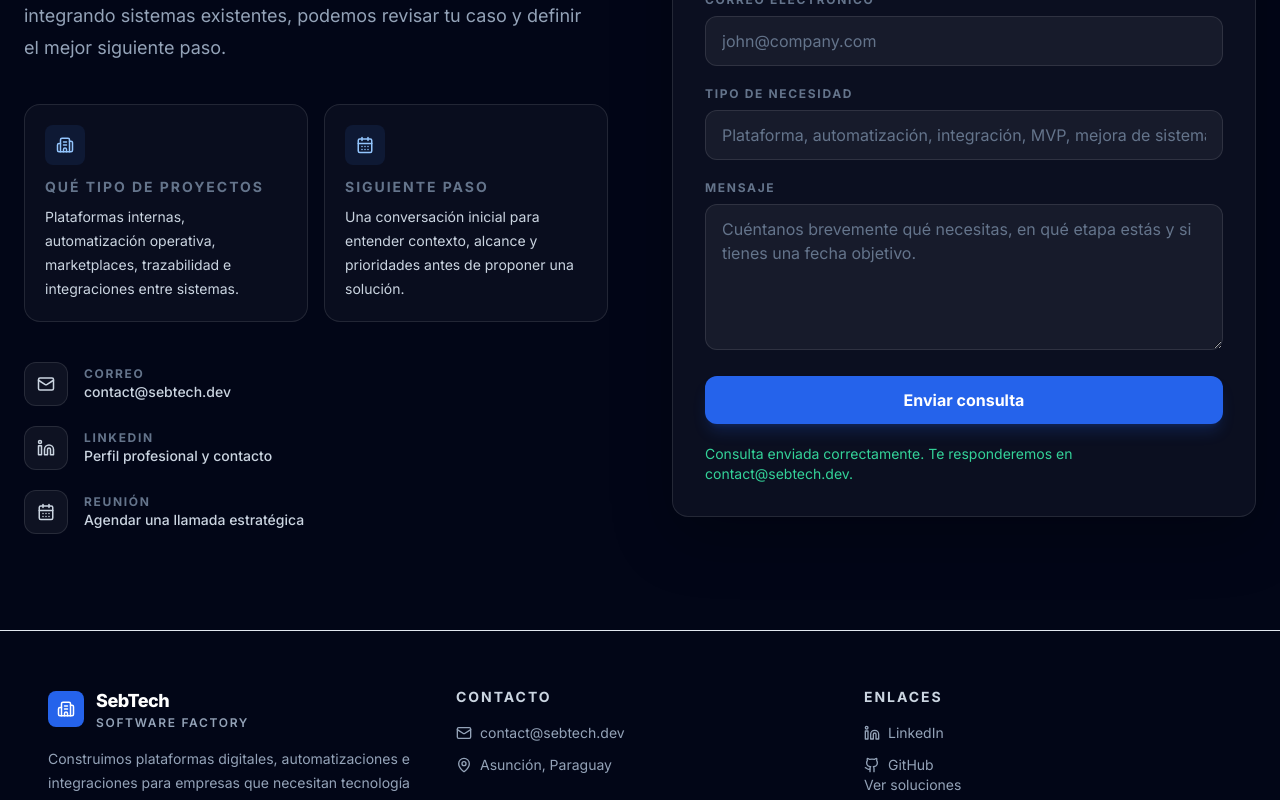
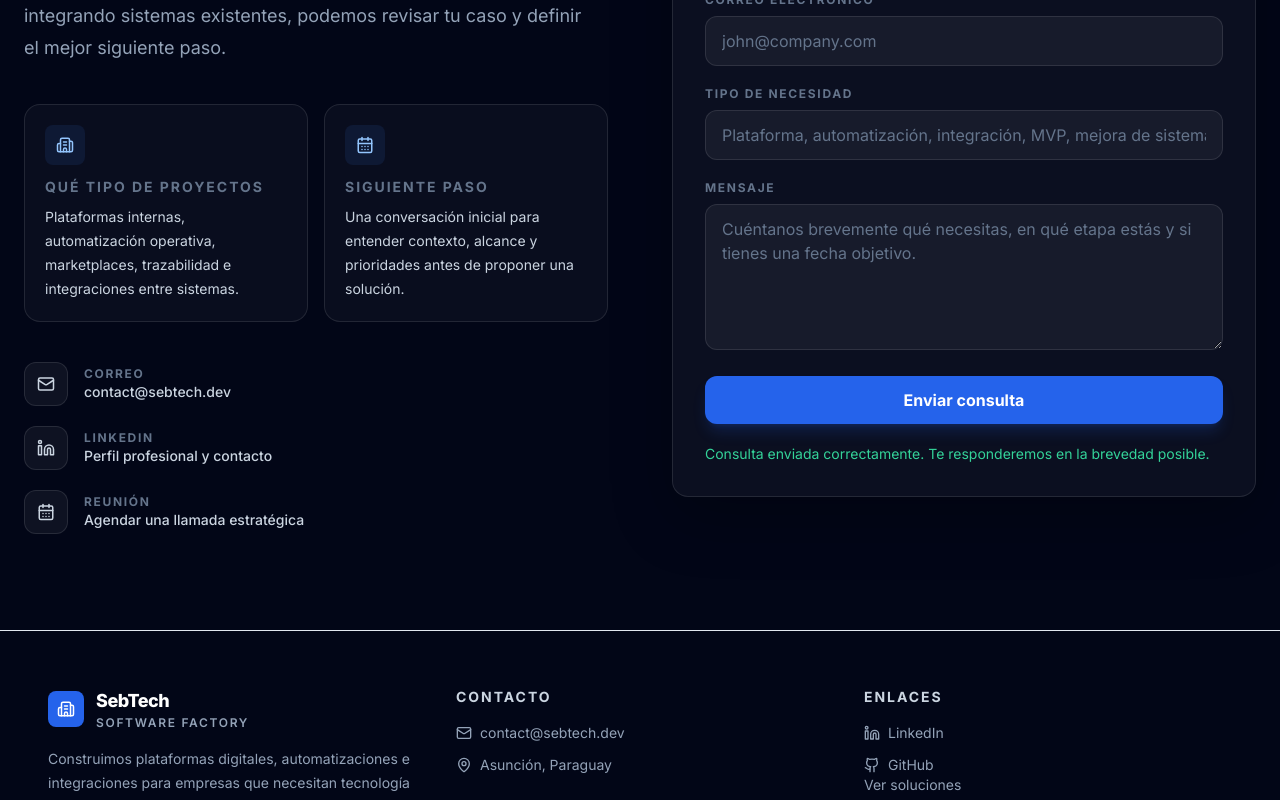
Before and after one commit to SebPy00/sebtech-web, a Next.js app: page / in a window 1280 px wide. Both pictures are taken after typing "Sample", "name@example.com", "Sample", "Sample" into the empty fields and a click on the button "Enviar consulta". Shown: the part 4939-5739 px from the top of the page. Built offline with nearby package versions, Linux system fonts and the light colour scheme; no server answers.

Commit message:
ajustes en el correo

```diff
--- a/src/app/api/contact/route.ts
+++ b/src/app/api/contact/route.ts
@@ -16,7 +16,7 @@ export async function POST(req: Request) {
 
     await resend.emails.send({
       from: "SebTech <contact@sebtech.dev>",
-      to: "contact@sebtech.dev",
+      to: "sebpy060200@gmail.com",
       replyTo: email,
       subject: "Nueva consulta desde sebtech.dev",
       html: `
--- a/src/components/sections/Contact.tsx
+++ b/src/components/sections/Contact.tsx
@@ -261,8 +261,8 @@ export default function Contact() {
               {sent && (
                 <p className="text-sm text-emerald-400">
                   {t(
-                    "Consulta enviada correctamente. Te responderemos en contact@sebtech.dev.",
-                    "Inquiry sent successfully. We will reply from contact@sebtech.dev."
+                    "Consulta enviada correctamente. Te responderemos en la brevedad posible.",
+                    "Inquiry sent successfully. We will reply as soon as possible."
                   )}
                 </p>
               )}
```
